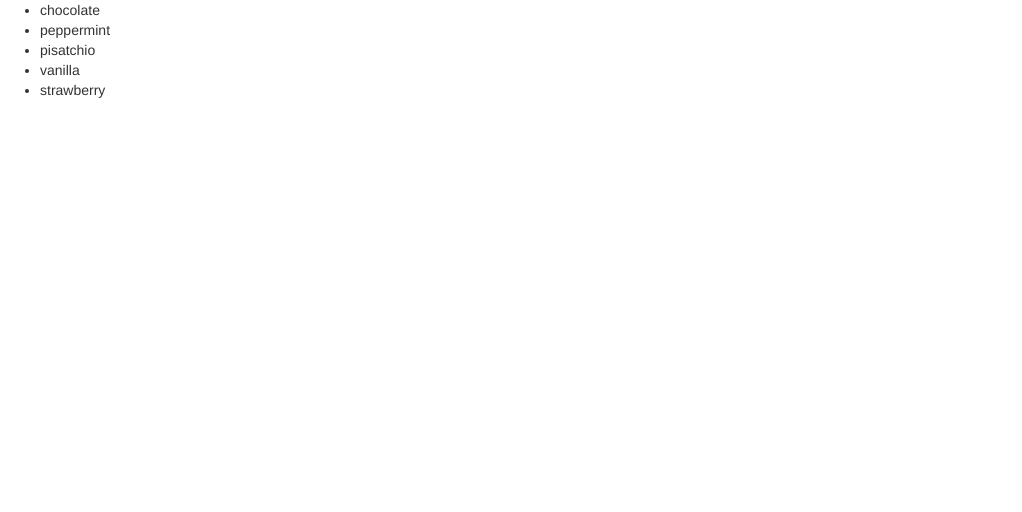
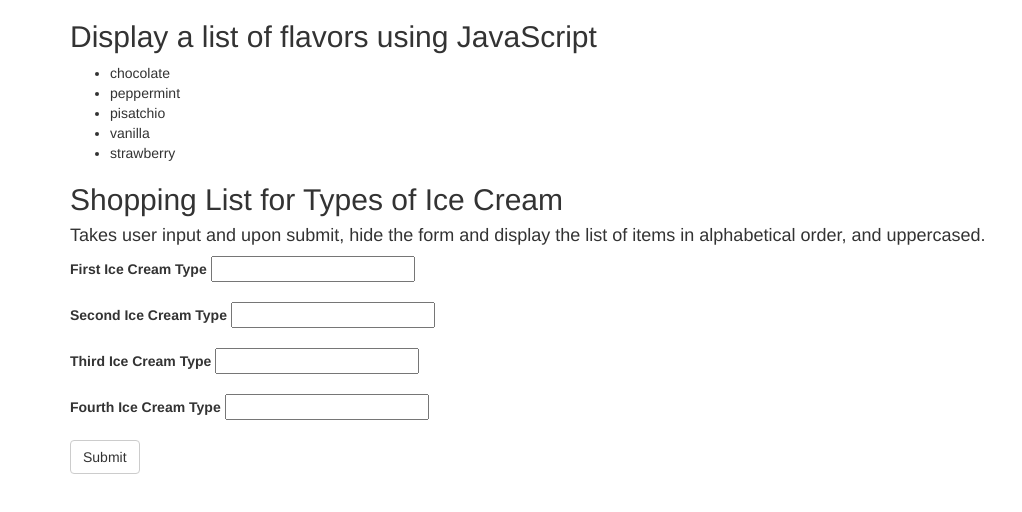
Before and after one commit to ritabc/ice-cream, a plain HTML site: page index.html in a window 1280 px wide. Shown: the whole page, without its empty margins (0-1022 px from the left). Drawn offline with Linux system fonts and the light colour scheme.

Commit message:
add functionality to takes inputs in uppercase and sort alphabetically for icecream flavors

```diff
--- a/css/styles.css
+++ b/css/styles.css
@@ -0,0 +1,3 @@
+/*#shopping-list {
+  display: none;
+}*/
--- a/index.html
+++ b/index.html
@@ -10,10 +10,35 @@
     <title>Ice Cream Flavors</title>
   </head>
   <body>
-    <div id="flavors">
+    <div class="container">
+      <h2>Display a list of flavors using JavaScript</h2>
       <ul id="cream">
-
       </ul>
+      <h2>Shopping List for Types of Ice Cream</h2>
+      <h4>Takes user input and upon submit, hide the form and display the list of items in alphabetical order, and uppercased.</h4>
+      <form id="shopping-list">
+        <div class="form-group">
+          <label for="ice-cream1">First Ice Cream Type
+            <input id="ice-cream1" type="text">
+          </label>
+        </div>
+        <div class="form-group">
+          <label for="ice-cream2">Second Ice Cream Type
+            <input id="ice-cream2" type="text">
+          </label>
+        </div>
+        <div class="form-group">
+          <label for="ice-cream3">Third Ice Cream Type
+            <input id="ice-cream3" type="text">
+          </label>
+        </div>
+        <div class="form-group">
+          <label for="ice-cream4">Fourth Ice Cream Type
+            <input id="ice-cream4" type="text">
+          </label>
+        </div>
+        <button type="submit" class="btn btn-default" id="submit">Submit</button>
+      </form>
     </div>
   </body>
 </html>
--- a/js/scripts.js
+++ b/js/scripts.js
@@ -1,8 +1,26 @@
 $(document).ready(function() {
-var flavors = ['chocolate', 'peppermint', 'pisatchio', 'vanilla', 'strawberry'];
-flavors.forEach(function(flavor) {
-  //var = favFlavors[]
-  $('ul#cream').append("<li>" + flavor + "</li>");
-});
+
+  //display the flavors using JS
+  var flavors = ['chocolate', 'peppermint', 'pisatchio', 'vanilla', 'strawberry'];
+  flavors.forEach(function(flavor) {
+    $('ul#cream').append("<li>" + flavor + "</li>");
+  });
+
+
+  $("#submit").click(function(e) {
+    e.preventDefault();
+    var inputFlavors = ["ice-cream1", "ice-cream2", "ice-cream3", "ice-cream4"]
+
+    var finalFlavors = [];
+
+    inputFlavors.forEach(function(inputFlavor) {
+      var flavor = $("#" + inputFlavor).val();
+      var upperInput = flavor.toUpperCase();
+      finalFlavors.push(upperInput);
+    });
+    finalFlavors.sort();
+    console.log(finalFlavors);
+    // return finalFlavors.sort();
+  });
 
 });
```
